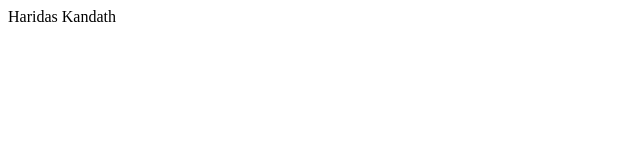
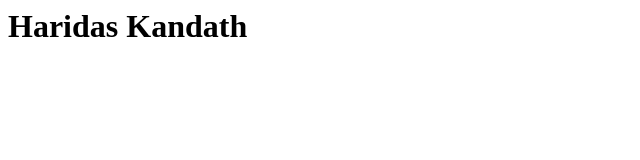
Before and after one commit to haridask/haridask.github.io, a plain HTML site: page index.html in a window 1280 px wide. Shown: the whole page, without its empty margins (0-640 px from the left). Drawn offline with Linux system fonts and the light colour scheme.

Commit message:
second commit

```diff
--- a/index.html
+++ b/index.html
@@ -1 +1,5 @@
-Haridas Kandath
+<h1>
+    <b>
+        Haridas Kandath
+    </b>
+</h1>
```
